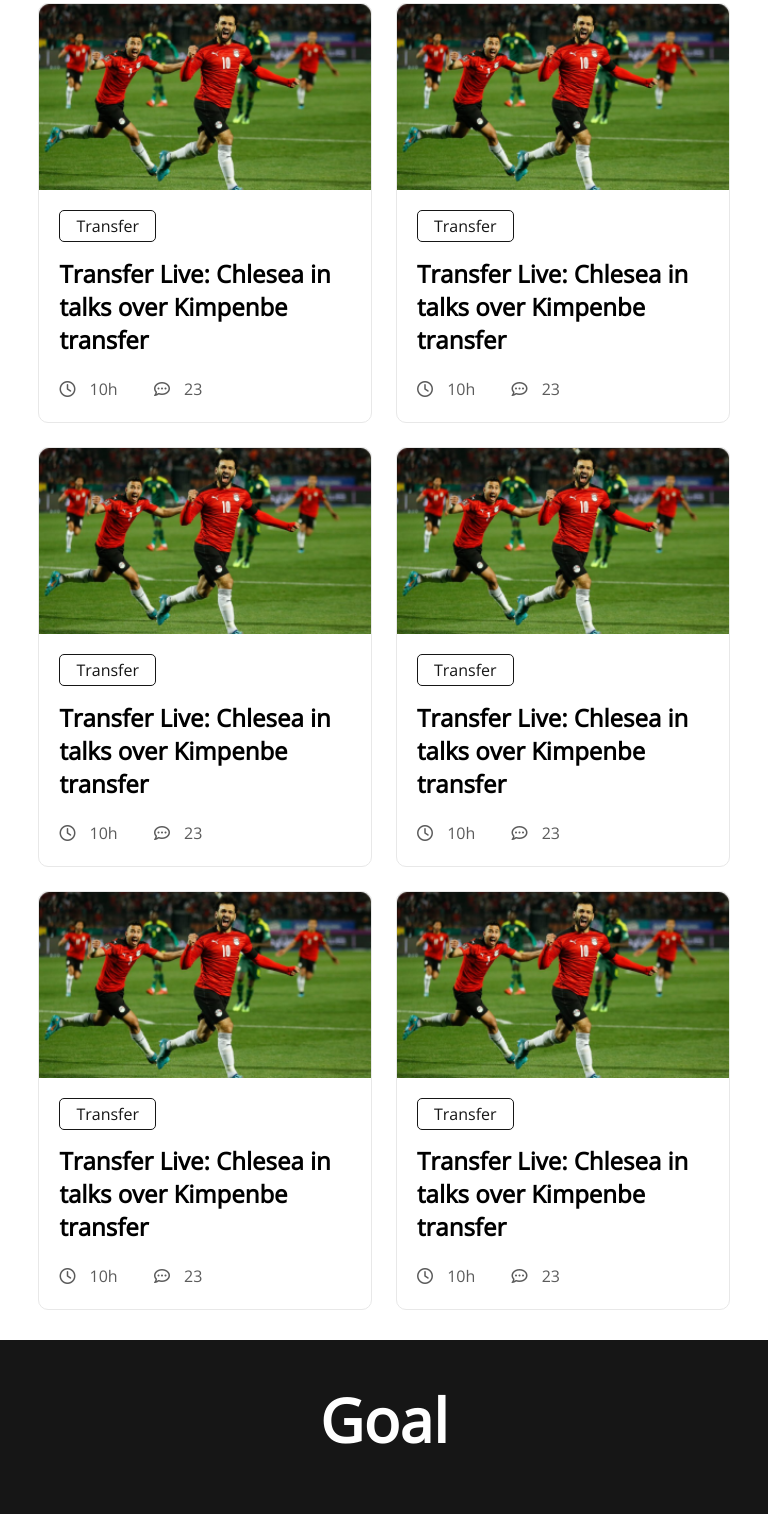
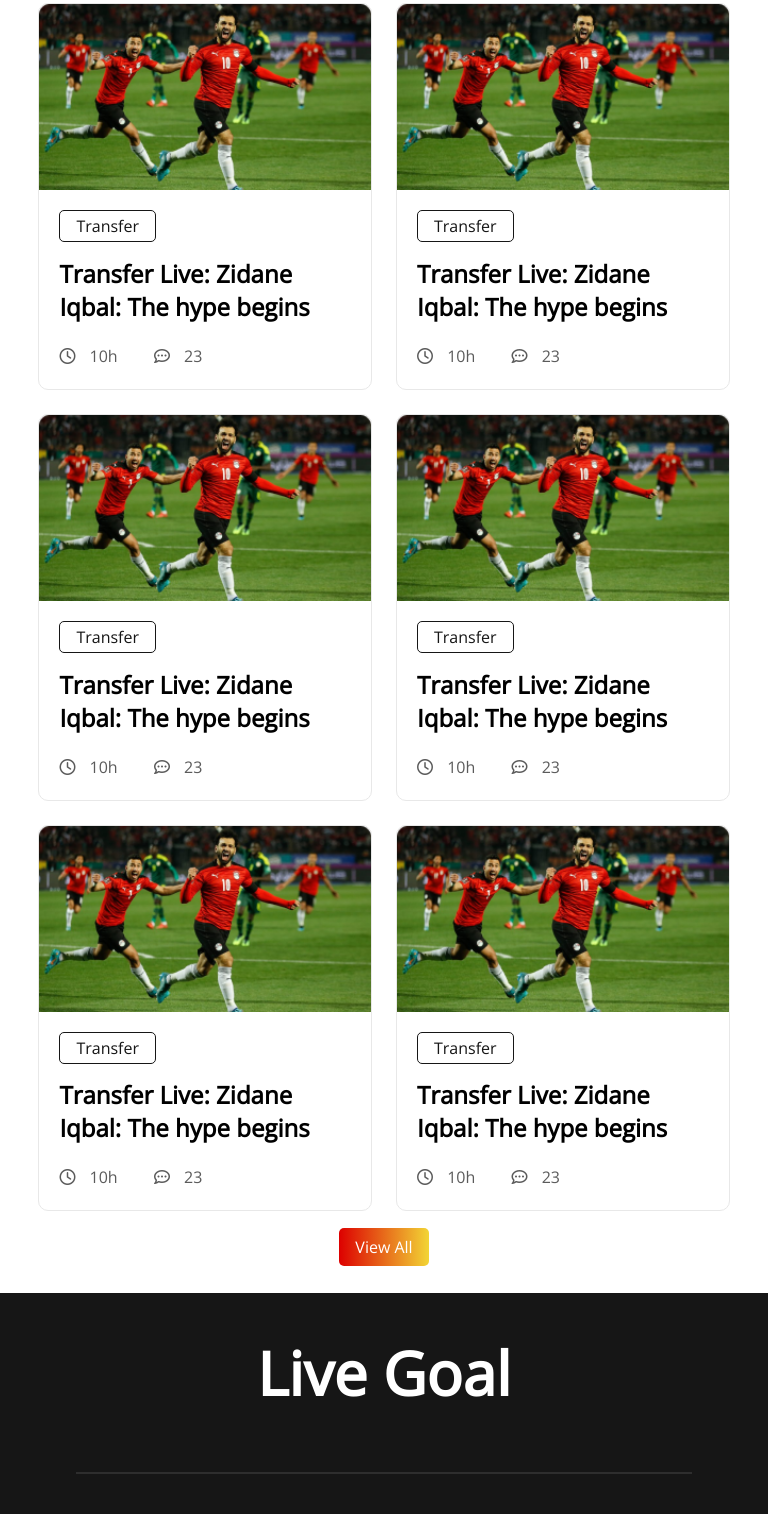
Before and after one commit to amena-hira/Football-World-Cup, a plain HTML site: page index.html in a window 768 px wide. Shown: the part 565-2079 px from the top of the page. Drawn offline with nearby package versions, Linux system fonts and the light colour scheme.

Commit message:
Button visible to hidden and add text & color

```diff
--- a/index.html
+++ b/index.html
@@ -14,14 +14,13 @@
     ></script>
   </head>
   <body>
+    <!-- header start -->
     <header class="body-width">
       <div class="container">
         <div class="left-header">
-          <h1>The Greatest show on the earth</h1>
+          <h1>The World's Best Performance Game Show</h1>
           <p>
-            Contrary to popular belief, Lorem Ipsum is not simply random text.
-            It has roots in a piece of classical Latin literature from 45 BC,
-            making it over 2000 years old.
+            Football is about joy and dribbling. I favour every idea that makes the game beautiful. “When people succeed, it is because of hard work. Luck has nothing to do with success.” – Diego Maradona
           </p>
           <a href="" class="link-button"
             >Watch Live <i class="fa-solid fa-angle-right"></i
@@ -35,6 +34,7 @@
     <!-- Match & Blog -->
     <main class="body-width">
       <aside class="grid-container">
+        <!-- left Side Button -->
         <div class="buttons">
             <div class="button">
                 <p><a href="upcoming-match.html" target="_blank">Upcoming Match</a> </p>
@@ -46,6 +46,7 @@
                 <p>Blog</p>
             </div>
         </div>
+        <!-- Right Side grid items -->
         <div class="blogs">
           <div class="blog">
             <div class="blog-image">
@@ -55,7 +56,7 @@
                 <div class="transfer-button">
                     <a href="">Transfer</a>
                 </div>
-                <h2>Transfer Live: Chlesea in talks over Kimpenbe transfer</h2>
+                <h2>Transfer Live: Zidane Iqbal: The hype begins </h2>
                 <div class="blog-icon">
                     <div>
                         <i class="fa-regular fa-clock"></i>
@@ -76,7 +77,7 @@
                 <div class="transfer-button">
                     <a href="">Transfer</a>
                 </div>
-                <h2>Transfer Live: Chlesea in talks over Kimpenbe transfer</h2>
+                <h2>Transfer Live: Zidane Iqbal: The hype begins </h2>
                 <div class="blog-icon">
                     <div>
                         <i class="fa-regular fa-clock"></i>
@@ -97,7 +98,7 @@
                 <div class="transfer-button">
                     <a href="">Transfer</a>
                 </div>
-                <h2>Transfer Live: Chlesea in talks over Kimpenbe transfer</h2>
+                <h2>Transfer Live: Zidane Iqbal: The hype begins </h2>
                 <div class="blog-icon">
                     <div>
                         <i class="fa-regular fa-clock"></i>
@@ -118,7 +119,7 @@
                 <div class="transfer-button">
                     <a href="">Transfer</a>
                 </div>
-                <h2>Transfer Live: Chlesea in talks over Kimpenbe transfer</h2>
+                <h2>Transfer Live: Zidane Iqbal: The hype begins </h2>
                 <div class="blog-icon">
                     <div>
                         <i class="fa-regular fa-clock"></i>
@@ -139,7 +140,7 @@
                 <div class="transfer-button">
                     <a href="">Transfer</a>
                 </div>
-                <h2>Transfer Live: Chlesea in talks over Kimpenbe transfer</h2>
+                <h2>Transfer Live: Zidane Iqbal: The hype begins </h2>
                 <div class="blog-icon">
                     <div>
                         <i class="fa-regular fa-clock"></i>
@@ -160,7 +161,7 @@
                 <div class="transfer-button">
                     <a href="">Transfer</a>
                 </div>
-                <h2>Transfer Live: Chlesea in talks over Kimpenbe transfer</h2>
+                <h2>Transfer Live: Zidane Iqbal: The hype begins </h2>
                 <div class="blog-icon">
                     <div>
                         <i class="fa-regular fa-clock"></i>
@@ -175,11 +176,15 @@
           </div>
 
         </div>
+        <div class="invisible">
+            <a href="" class="link-invisible">View All</a>
+        </div>
       </aside>
     </main>
+    <!-- Footer Menu -->
     <footer class="footer-container">
         <div class="footer-headline">
-            <h1>Goal</h1>
+            <h1>Live Goal</h1>
         </div>
         <hr>
 
--- a/style.css
+++ b/style.css
@@ -56,15 +56,18 @@ body {
   display: inline-block;
   border-radius: 5px;
   transition: background-image 3s;
-}
-.link-button:hover {
   animation: go-backward 3s ease-in-out infinite alternate;
   position: relative;
-}
-/* animation */
-.link-button:hover {
   background-image: linear-gradient(to right, #dd0000, #f2d535);
 }
+/* .link-button:hover {
+  animation: go-backward 3s ease-in-out infinite alternate;
+  position: relative;
+} */
+/* animation */
+/* .link-button:hover {
+  background-image: linear-gradient(to right, #dd0000, #f2d535);
+} */
 @keyframes go-backward {
   0% {
     right: -5px;
@@ -247,6 +250,11 @@ hr {
   text-align: center;
 }
 
+/* Invisible for desktop */
+.invisible{
+    visibility: hidden;
+}
+
 /* media query */
 
 /* Tablet */
@@ -350,6 +358,24 @@ hr {
   .match-details {
     font-size: 12px;
   }
+
+  /* Visible Button */
+  .invisible{
+    visibility: visible;
+  }
+  .invisible{
+    display: inline-block;
+    text-align: center;
+    margin: 20px 10px 0px 10px;
+    padding: 5px 10px;
+  }
+  .link-invisible{
+    text-decoration: none;
+    color: white;
+    background-image: linear-gradient(to right, #dd0000, #f2d535);
+    padding: 8px 16px;
+    border-radius: 5px;
+  }
 }
 
 /* Mobile Media query */
```
Also changed, not shown: upcoming-match.html (+7 -5 lines).
